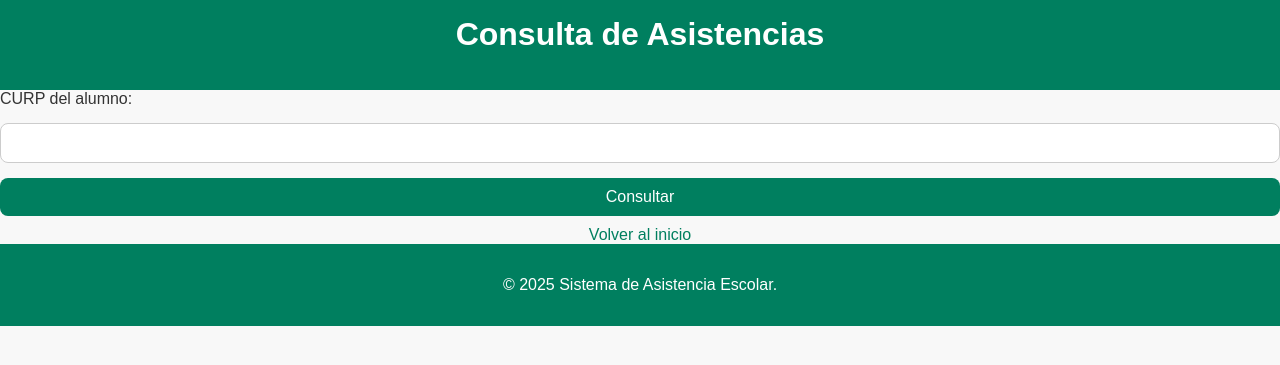
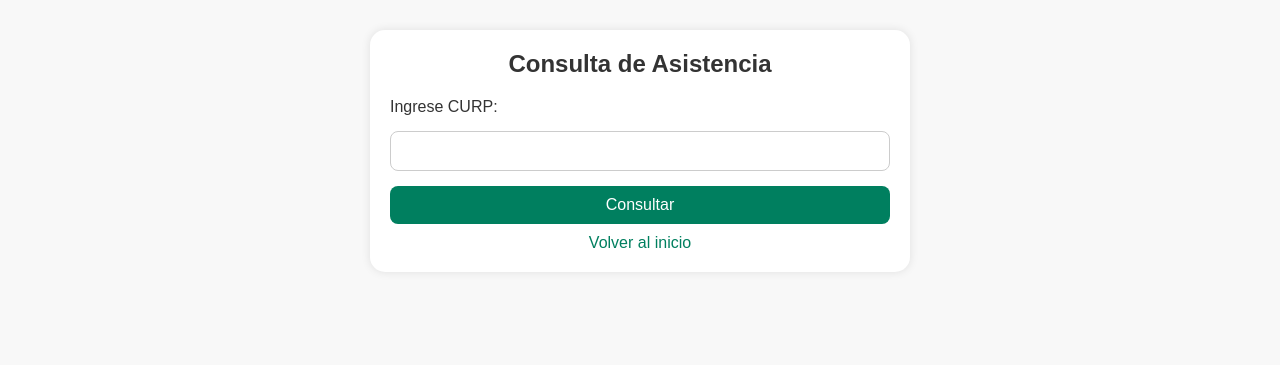
Before and after one commit to Gsr1989/educacionbasica, a Flask app: page /consultar in a window 1280 px wide. Shown: the top 365 px of the page. Run offline with Flask 3, Linux system fonts and the light colour scheme.

Commit message:
Update consultar.html

```diff
--- a/templates/consultar.html
+++ b/templates/consultar.html
@@ -7,27 +7,14 @@
     <link rel="stylesheet" href="{{ url_for('static', filename='css/style.css') }}">
 </head>
 <body>
-    <header>
-        <h1>Consulta de Asistencias</h1>
-    </header>
-
-    <main class="center">
+    <div class="container">
+        <h2>Consulta de Asistencia</h2>
         <form method="POST">
-            <label for="curp">CURP del alumno:</label>
-            <input type="text" name="curp" id="curp" required>
-
+            <label for="curp">Ingrese CURP:</label>
+            <input type="text" name="curp" required>
             <button type="submit">Consultar</button>
         </form>
-
-        {% if error %}
-            <p class="error">{{ error }}</p>
-        {% endif %}
-
-        <a class="link" href="/">Volver al inicio</a>
-    </main>
-
-    <footer>
-        <p>&copy; 2025 Sistema de Asistencia Escolar.</p>
-    </footer>
+        <a href="/">Volver al inicio</a>
+    </div>
 </body>
 </html>
```
